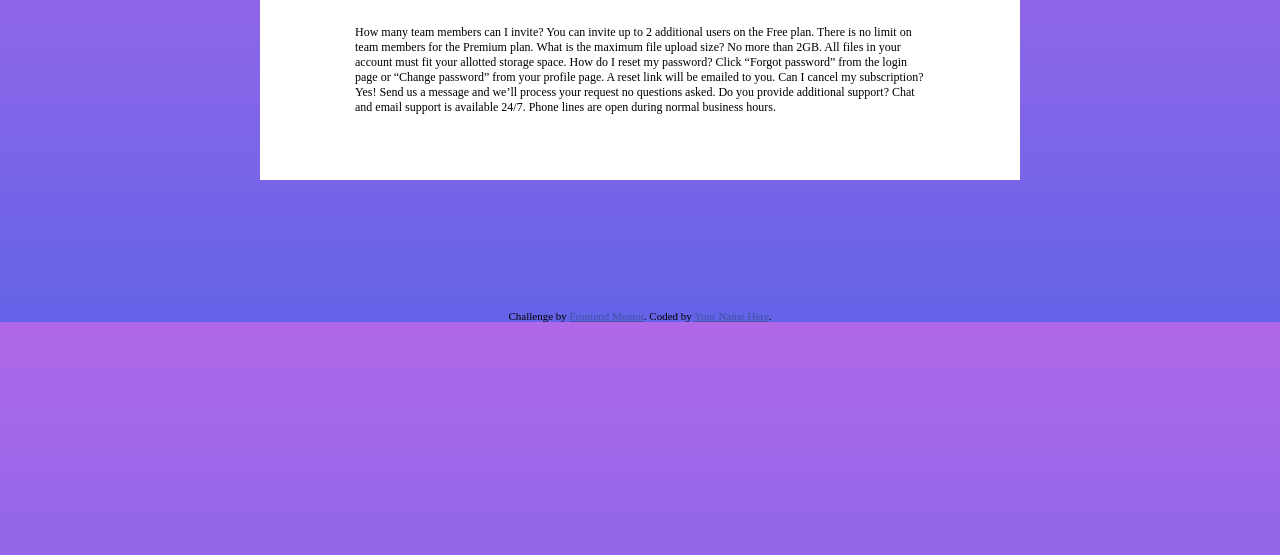
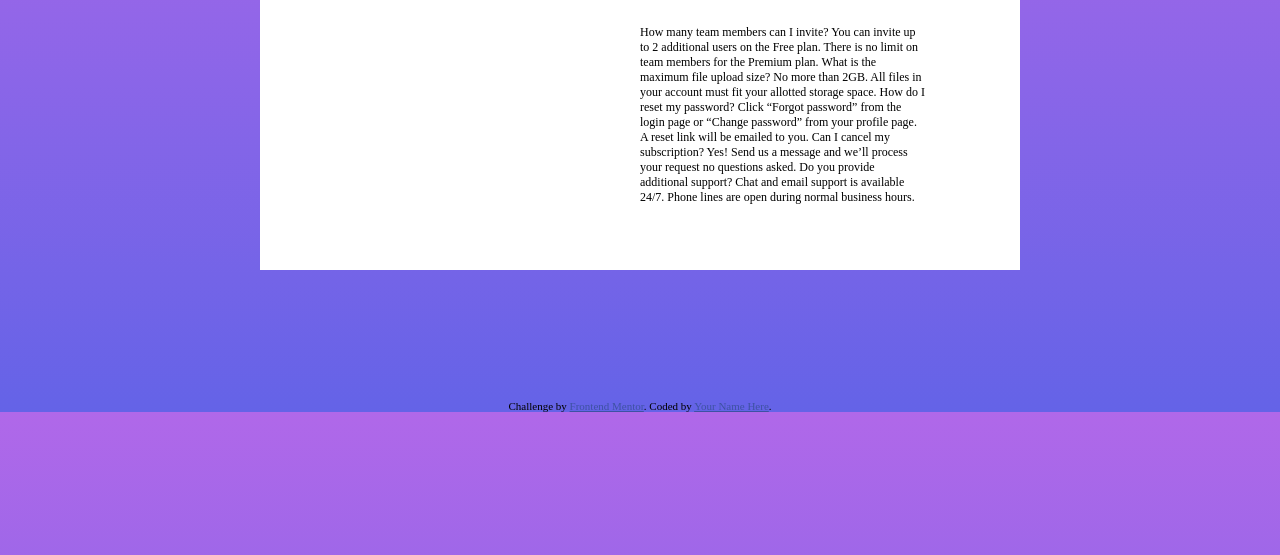
Before and after one commit to hermannleboss/frontendmentor-faq-accordion-card-main, a website built with webpack: page src/index.html in a window 1280 px wide. Shown: the part 245-800 px from the top of the page. Built offline with nearby package versions, Linux system fonts and the light colour scheme; a web font is replaced by a local one.

Commit message:
apply grid style to faq card

```diff
--- a/src/index.html
+++ b/src/index.html
@@ -23,7 +23,9 @@
     </style>
 </head>
 <body>
-<div class="card">
+<div class="grid grid__col--2 card">
+    <div class="card__illustration"></div>
+    <div class="card__content">
         <h1>FAQ</h1>
         How many team members can I invite?
         You can invite up to 2 additional users on the Free plan. There is no limit on
@@ -41,7 +43,7 @@
 
         Do you provide additional support?
         Chat and email support is available 24/7. Phone lines are open during normal business hours.
-
+    </div>
 </div>
 
 <div class="attribution">
--- a/src/sass/base/_base.scss
+++ b/src/sass/base/_base.scss
@@ -7,10 +7,3 @@ body{
   background: linear-gradient(180deg, $color-primary 0%, $color-secondary 100%);
   font-size: 12px;
 }
-
-.card{
-  min-height: 100%;
-  background-color: white;
-  margin: 130px 260px;
-  padding: 65px 95px;
-}
--- /dev/null
+++ b/src/sass/layout/_card.scss
@@ -0,0 +1,13 @@
+
+.card{
+  min-height: 100%;
+  background-color: white;
+  margin: 130px 260px;
+  padding: 65px 95px;
+  &__illustration{
+
+  }
+  &__content{
+
+  }
+}
--- a/src/sass/main.scss
+++ b/src/sass/main.scss
@@ -9,6 +9,6 @@
 
 
 @import "layout/container";
-@import "layout/grid";
 
 @import "pages/home";
+@import "layout/card";
```
Also changed, not shown: src/sass/layout/_grid.scss (deleted, +0 -14 lines). Lines whose indentation alone changed are shown as unchanged.
